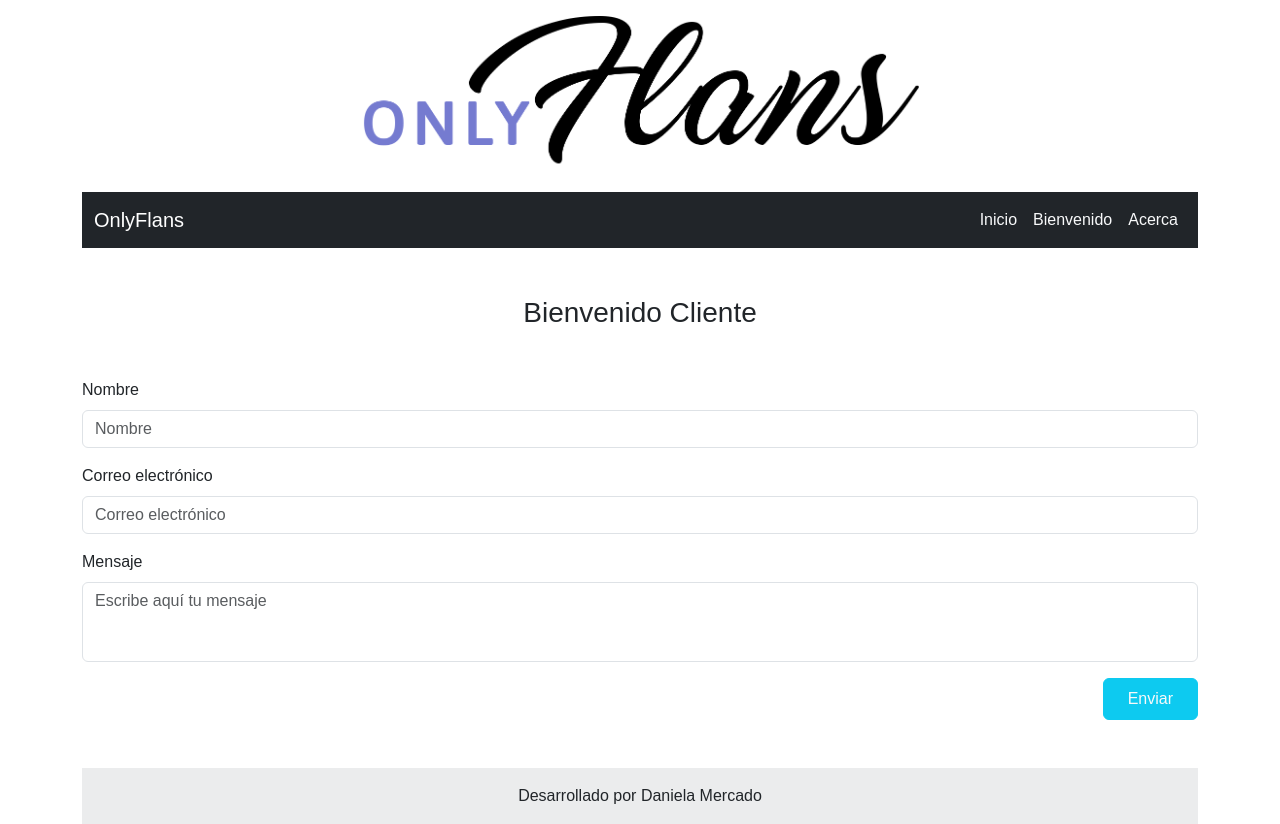
After one commit to AlienMundo/proyecto_mod_6, a Django app: template main/templates/welcome.html in a window 1280 px wide. The commit adds this page. Run offline with Django 5.2, Linux system fonts and the light colour scheme; the template is opened without the code that fills it, so the values that code supplies are empty.

Commit message:
Formulario en welcome.html

```diff
--- a/main/templates/base.html
+++ b/main/templates/base.html
@@ -5,7 +5,7 @@
   {% load static %}
   <meta charset="utf-8">
   <meta name="viewport" content="width=device-width, initial-scale=1">
-  <title>Only Flans</title>
+  <title>Bienvenido a OnlyFlans</title>
   <link href="https://cdn.jsdelivr.net/npm/bootstrap@5.3.3/dist/css/bootstrap.min.css" rel="stylesheet"
     integrity="sha384-QWTKZyjpPEjISv5WaRU9OFeRpok6YctnYmDr5pNlyT2bRjXh0JMhjY6hW+ALEwIH" crossorigin="anonymous">
 
--- a/main/templates/parts/footer.html
+++ b/main/templates/parts/footer.html
@@ -1,7 +1,7 @@
 <footer class="bg-body-tertiary text-center text-lg-start">
   <!-- Copyright -->
   <div class="text-center p-3" style="background-color: rgba(0, 0, 0, 0.05);">
-    Desarrollado por Daniela Mercado para Matias Bensan
+    Desarrollado por Daniela Mercado
   </div>
   <!-- Copyright -->
 </footer>
--- a/main/templates/parts/navbar.html
+++ b/main/templates/parts/navbar.html
@@ -11,13 +11,13 @@
     <div class="collapse navbar-collapse" id="navbarSupportedContent">
       <ul class="navbar-nav ms-auto mb-2 mb-lg-0">
         <li class="nav-item">
-          <a class="nav-link active" aria-current="page" href="/">Inicio</a>
+          <a class="nav-link text-light" aria-current="page" href="/">Inicio</a>
         </li>
         <li class="nav-item">
-          <a class="nav-link" href="/bienvenido">Bienvenido</a>
+          <a class="nav-link text-light" href="/bienvenido">Bienvenido</a>
         </li>
         <li class="nav-item">
-          <a class="nav-link" href="/acerca">Acerca</a>
+          <a class="nav-link text-light" href="/acerca">Acerca</a>
         </li
       </ul>
     </div>
--- a/main/templates/acerca.html
+++ b/main/templates/success.html
@@ -1,5 +1,5 @@
 {% extends 'base.html' %}
 
 {% block content %}
-  <h1>Acerca de</h1>
+probando
 {% endblock %}
--- /dev/null
+++ b/main/templates/welcome.html
@@ -0,0 +1,33 @@
+{% extends 'base.html' %}
+
+{% block content %}
+  <h3 class="text-center mt-5">Bienvenido Cliente</h3>
+  <div class="formulario my-5">
+    <form action="/contact_form" method="post">
+      {% csrf_token %}
+      <div class="mt-5">
+        <label for="exampleInputName" class="form-label">Nombre</label>
+        <input type="text" class="form-control" id="exampleInputName" aria-describedby="nameHelp" placeholder="Nombre" name="customer_name">
+      </div>
+
+      <div class="my-3">
+        <label for="exampleInputEmail" class="form-label">Correo electrónico</label>
+        <input type="text" class="form-control" id="exampleInputEmail" aria-describedby="emailHelp" placeholder="Correo electrónico" name="customer_email">
+      </div>
+
+      <div class="mb-3">
+        <label for="exampleInputPassword1" class="form-label">Mensaje</label>
+        <input type="text" class="form-control  input-mensaje caja-mensaje pb-5" id="exampleInputPassword1" placeholder="Escribe aquí tu mensaje" name="message">
+      </div>
+      {% for error in errores %}
+        <span class="badge text-bg-danger">{{error}}</span>
+      {% endfor %}
+      <div class="d-grid gap-2 d-md-flex justify-content-end">
+        <button type="submit" class="btn btn-info text-light px-4 py-2 ">Enviar</button>
+      </div>
+    </form>
+
+  </div>
+
+
+{% endblock %}
--- a/main/urls.py
+++ b/main/urls.py
@@ -1,8 +1,10 @@
 from django.urls import path
-from main.views import indice, acerca, bienvenido
+from main.views import failure, index, about, success, welcome, contact_form
 
 urlpatterns = [
-    path('', indice),
-    path('acerca/', acerca),
-    path('bienvenido/', bienvenido)
+    path('', index),
+    path('acerca/', about),
+    path('bienvenido/', welcome),
+    path('contact_form', contact_form),
+    path('success/', success)
 ]
```
Also changed, not shown: main/templates/about.html (added, +7 -0 lines), main/templates/bienvenido.html (deleted, +0 -28 lines), main/templates/index.html (renamed from main/templates/indice.html, +7 -7 lines), main/views.py (+33 -8 lines), main/static/css/styles.css (line endings or trailing spaces).
